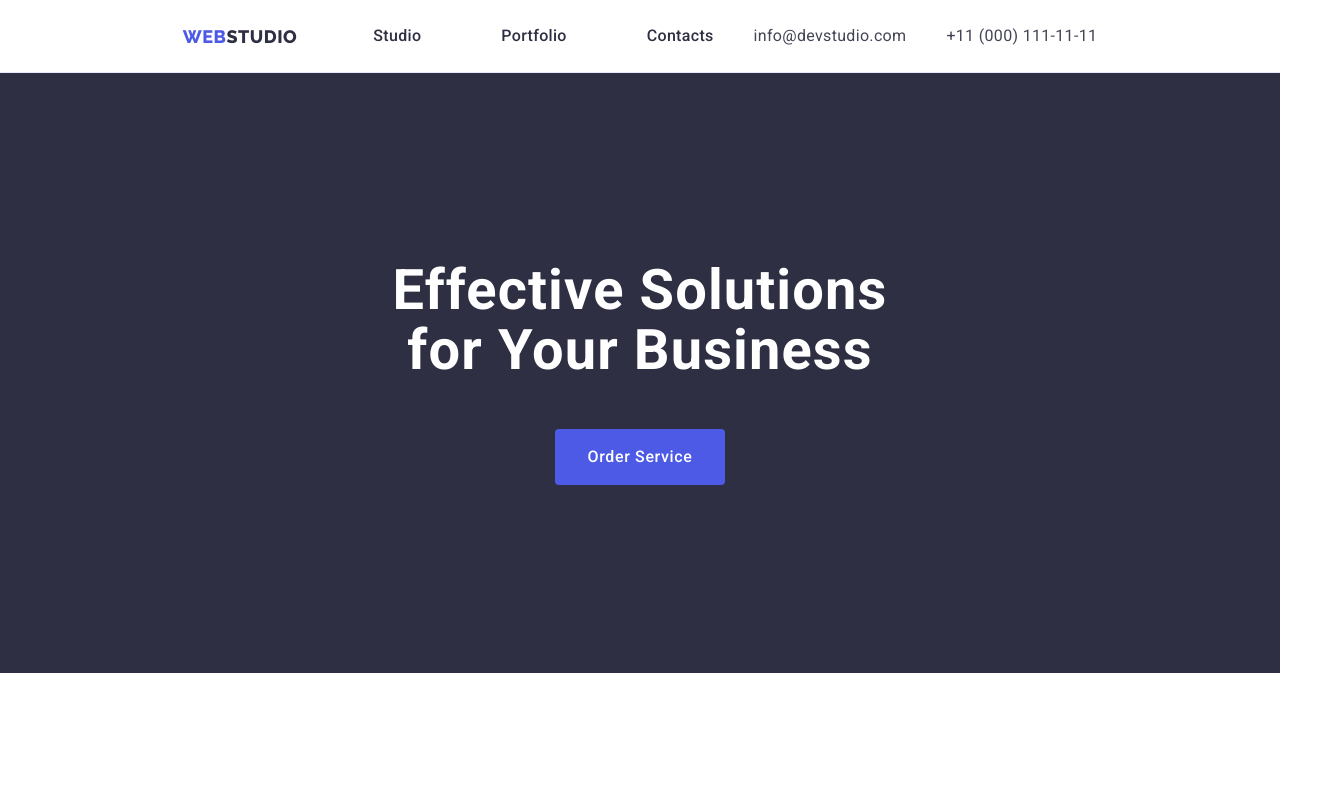
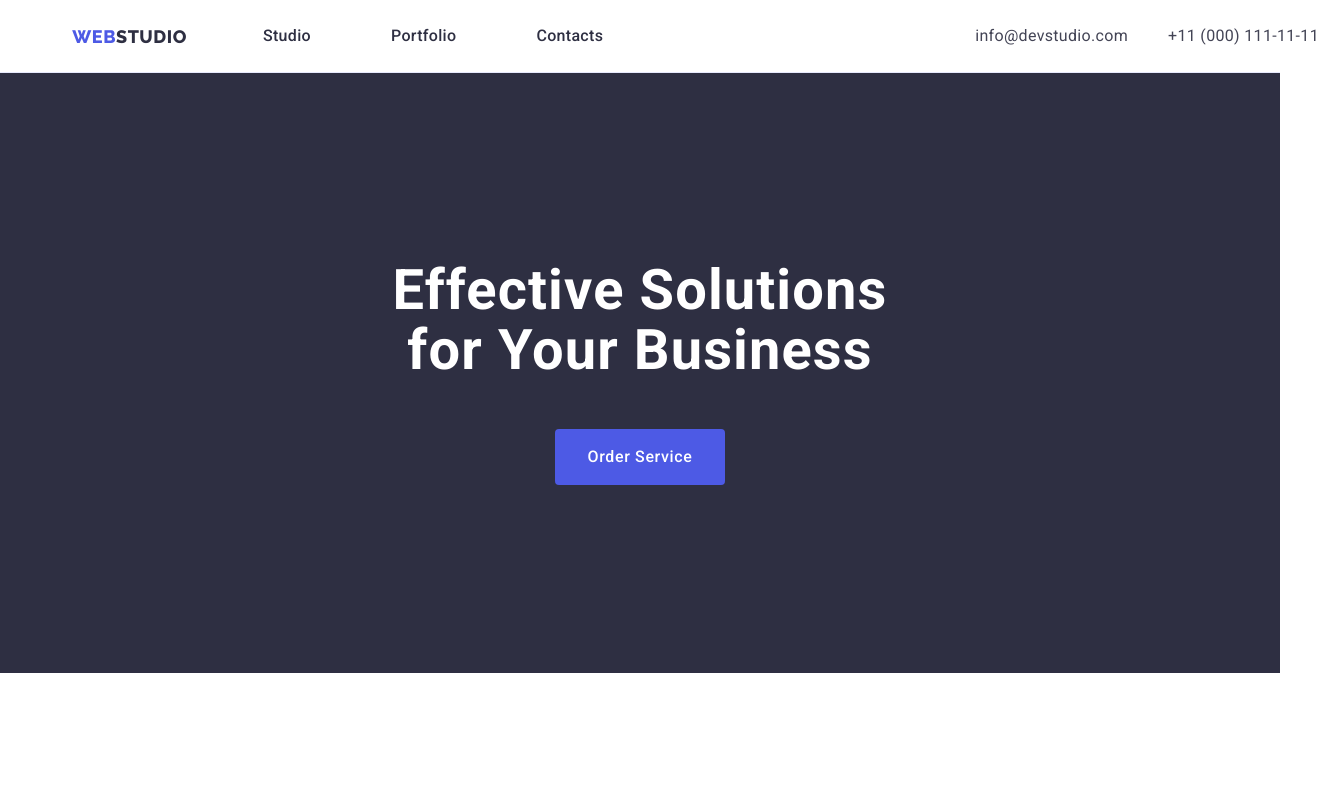
Before and after one commit to anatoliy2221/goit-markup-hw-03, a plain HTML site: page index.html in a window 1280 px wide. Shown: the top 789 px of the page, 1319 px wide, since content can reach past the window. Drawn offline with nearby package versions, Linux system fonts and the light colour scheme.

Commit message:
end plus plus

```diff
--- a/css/styles.css
+++ b/css/styles.css
@@ -35,7 +35,6 @@ img {
 
 .header {
     border-bottom: 1px solid #E7E9FC;
-
 }
 .header-container {
     display: flex;
@@ -109,7 +108,7 @@ align-items: center;}
     justify-content: center;
         align-items: center;
         flex-shrink: 0;
-
+        padding: 24px 0 24px 332px;
 }
 
 .header-сontacts-item {}
```
